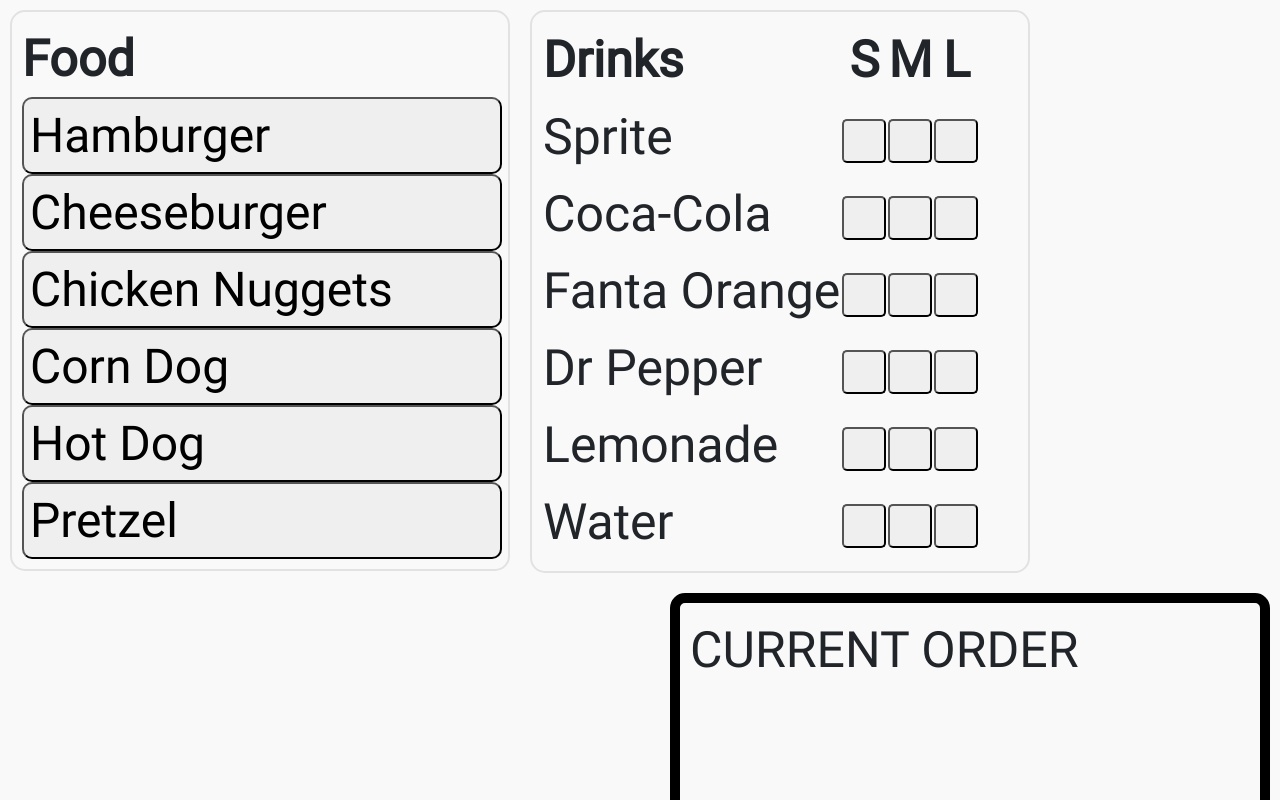
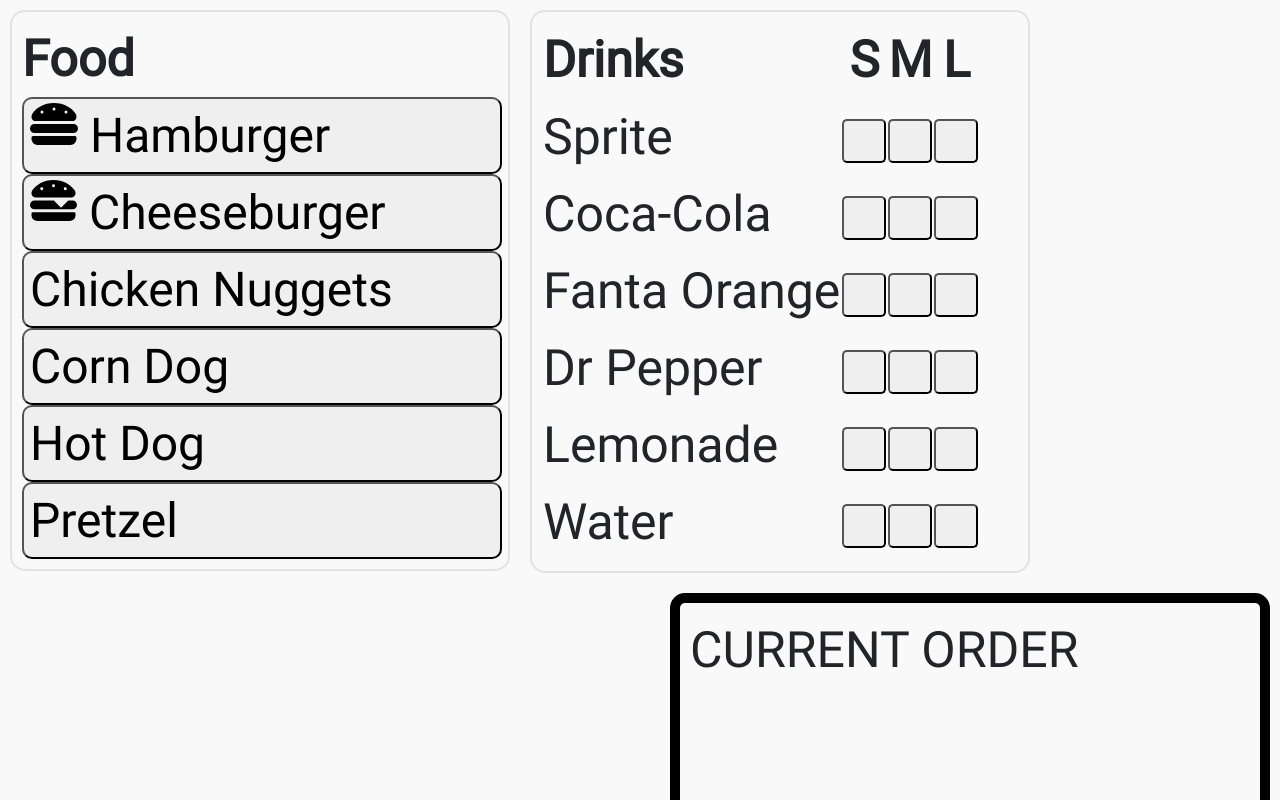
Before and after one commit to kevmich/CMPS285-Fall2020-Section2-Group-3, a React (Create React App) app in the folder KitchenVideoSystem/ClientApp/: page /CashierScreen in a window 1280 px wide. Shown: the top 800 px of the page. Built offline with nearby package versions, Linux system fonts and the light colour scheme.

Commit message:
Added fontawesome icons

```diff
--- a/KitchenVideoSystem/ClientApp/package.json
+++ b/KitchenVideoSystem/ClientApp/package.json
@@ -3,6 +3,9 @@
   "version": "0.1.0",
   "private": true,
   "dependencies": {
+    "@fortawesome/fontawesome-svg-core": "^1.2.30",
+    "@fortawesome/free-solid-svg-icons": "^5.14.0",
+    "@fortawesome/react-fontawesome": "^0.1.11",
     "axios": "^0.20.0",
     "bootstrap": "^4.1.3",
     "jquery": "^3.5.1",
--- a/KitchenVideoSystem/ClientApp/src/App.js
+++ b/KitchenVideoSystem/ClientApp/src/App.js
@@ -5,6 +5,7 @@
 import  Login  from './components/Login';
 import CashierScreen from './components/CashierScreen';
 import KitchenScreen from './components/KitchenScreen';
+
 
 
 import './custom.css'
--- a/KitchenVideoSystem/ClientApp/src/components/CashierScreen.js
+++ b/KitchenVideoSystem/ClientApp/src/components/CashierScreen.js
@@ -1,6 +1,11 @@
 import React, { Component } from 'react';
 import axios from 'axios';
 import './CashierScreen.css'
+import { FontAwesomeIcon } from '@fortawesome/react-fontawesome'
+import { faHamburger } from '@fortawesome/free-solid-svg-icons'
+import cheeseburgerIcon from '../content/cheeseburger-solid.svg';
+const hamburgerIcon = <FontAwesomeIcon icon={faHamburger} />
+
 
 export default class CashierScreen extends Component {
 
@@ -31,11 +36,10 @@
     render() {
         return (
             <div>
-
                 <div class="FoodItems">
                     <b class="food"> Food </b>
-                    <button onClick={this.onClick} class="Button"> Hamburger </button>
-                    <button class="Button"> Cheeseburger </button>
+                    <button onClick={this.onClick} class="Button">{hamburgerIcon}&nbsp;Hamburger</button>
+                    <button class="Button"><img src={cheeseburgerIcon} height="47px"/>&nbsp;Cheeseburger </button>
                     <button class="Button"> Chicken Nuggets </button>
                     <button class="Button"> Corn Dog </button>
                     <button class="Button"> Hot Dog </button>
```
Also changed, not shown: KitchenVideoSystem/ClientApp/src/content/cheeseburger-solid.svg (added), 1 other file (tests, documents, lock files or other folders).
